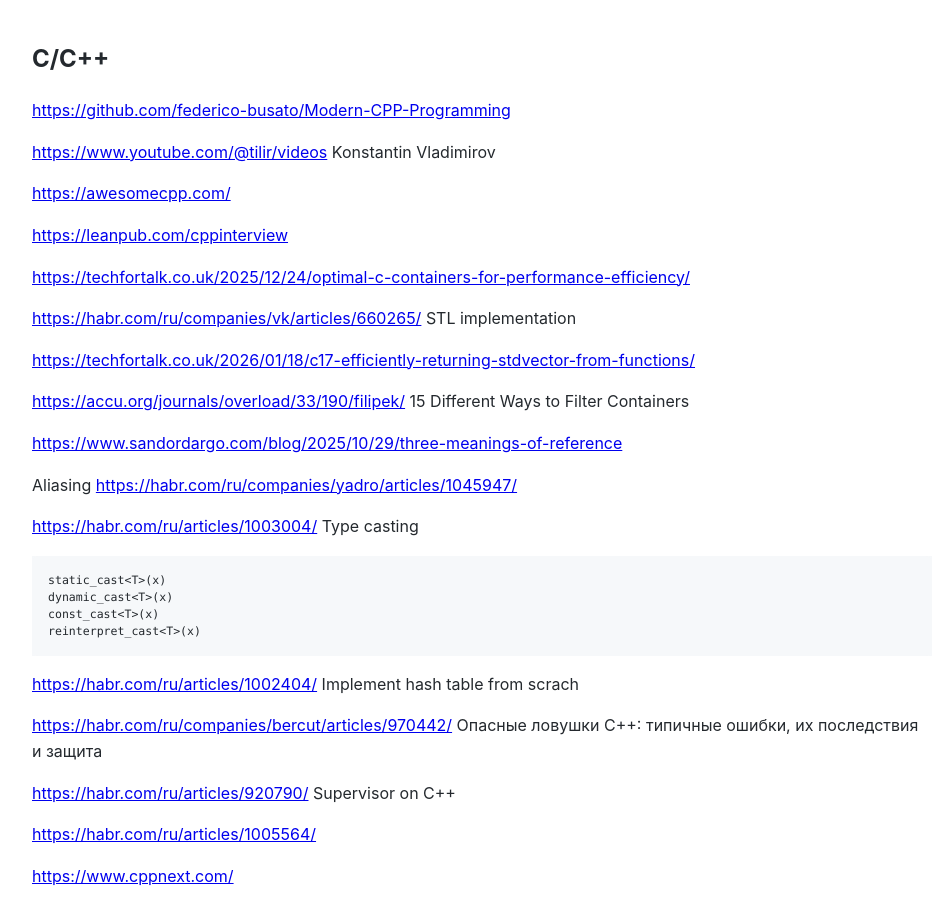
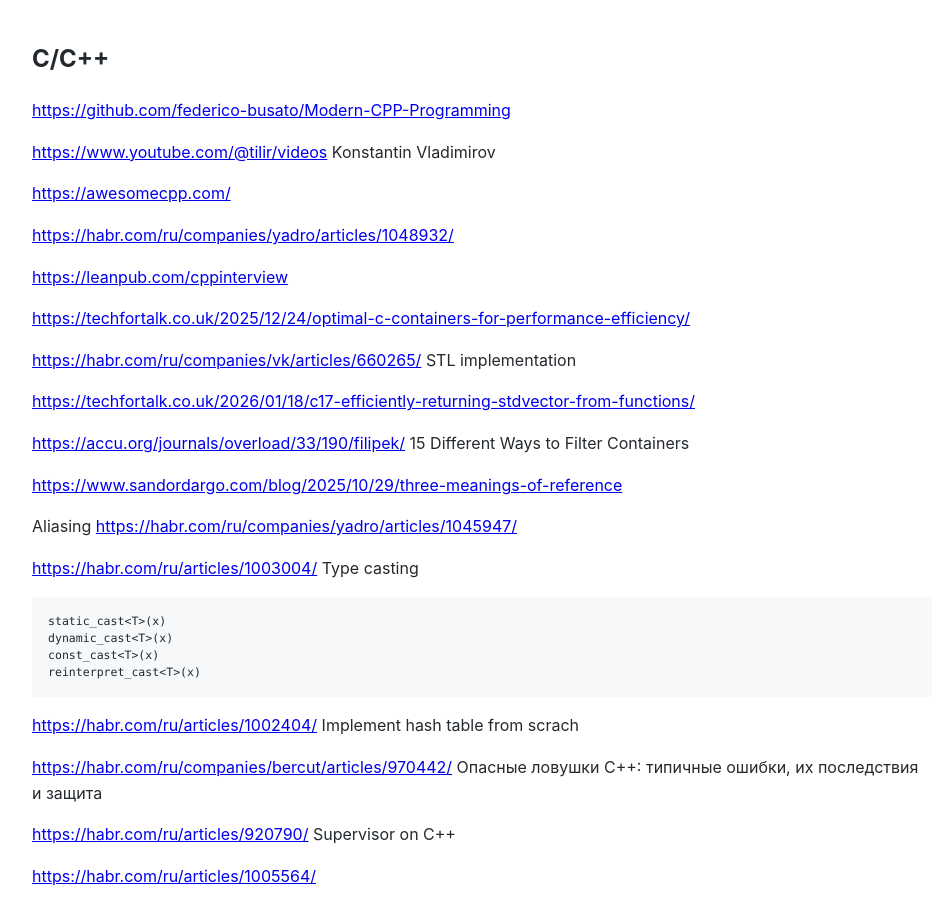
Before and after one commit to Michael-Lubinsky/michael-lubinsky.github.com, a Jekyll site: the page built from cpp/cpp.md, in a window 1280 px wide and 900 px high. Shown: the whole window, without its empty margins (158-1107 px from the left). Built offline with Jekyll 4.4.1, drawn with Linux system fonts in a browser that asks for light colours; our own code applies the rules of GitHub Pages for plain Markdown files.

Commit message:
Update cpp.md

```diff
--- a/cpp/cpp.md
+++ b/cpp/cpp.md
@@ -5,6 +5,8 @@
 <https://www.youtube.com/@tilir/videos> Konstantin Vladimirov
 
 <https://awesomecpp.com/>
+
+<https://habr.com/ru/companies/yadro/articles/1048932/>
 
 <https://leanpub.com/cppinterview>
 
```
